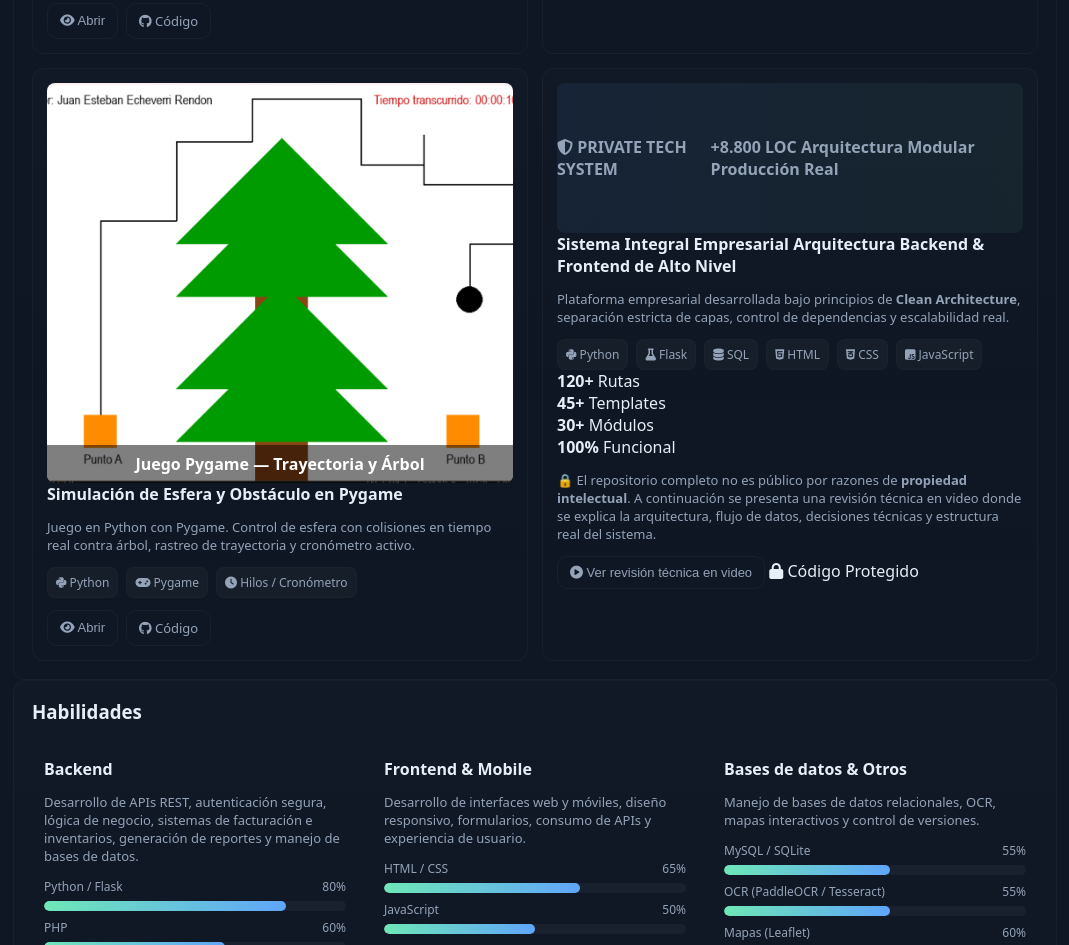
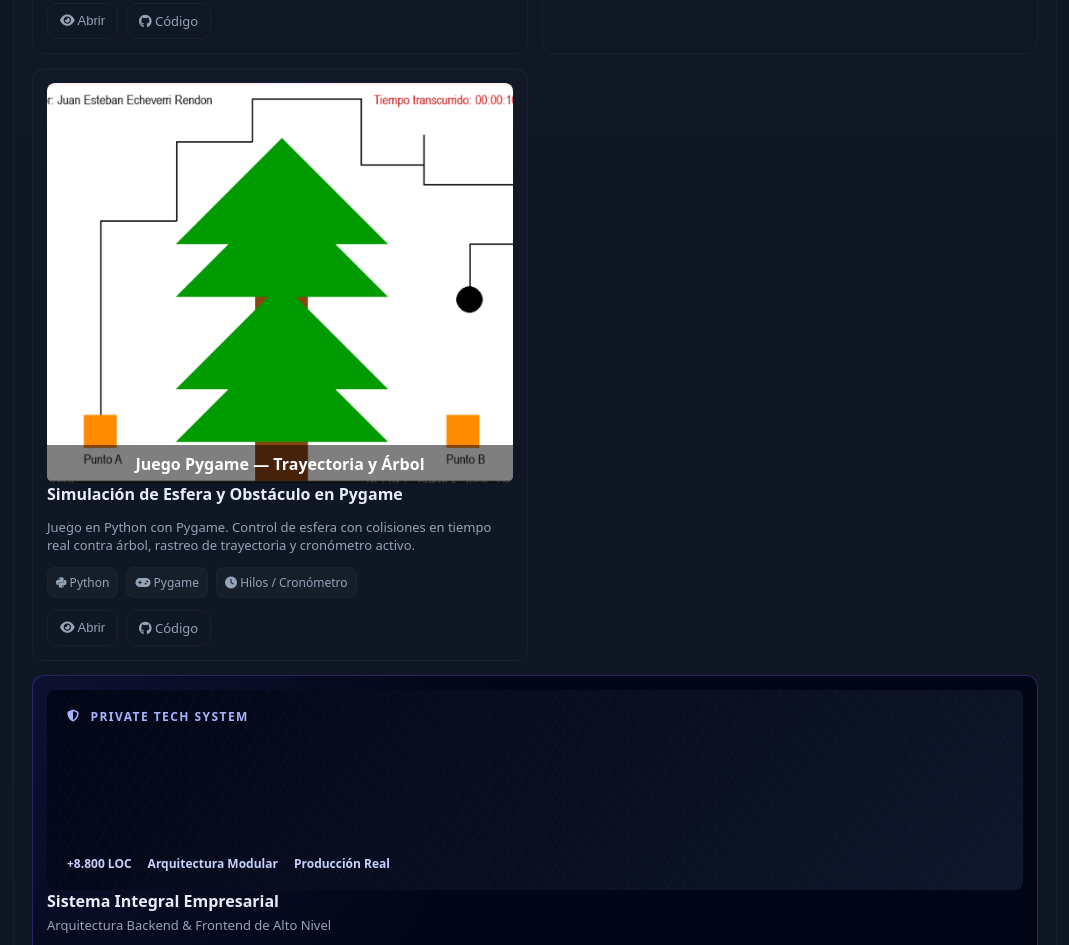
Before and after one commit to Juanito2300/portafolio, a plain HTML site: page index.html in a window 1280 px wide. Shown: the part 1855-2800 px from the top of the page, without its empty margins (105-1174 px from the left). Drawn offline with Linux system fonts and the light colour scheme.

Commit message:
nuevo contenedor

```diff
--- a/index.html
+++ b/index.html
@@ -890,6 +890,129 @@
     0 0 12px rgba(96,165,250,0.45);
 }
 
+.private-project{
+  grid-column: 1 / -1;
+  border: 1px solid rgba(99,102,241,.35);
+  background:
+    radial-gradient(circle at top left, rgba(99,102,241,.12), transparent 40%),
+    linear-gradient(135deg, #020617, #020617);
+  position: relative;
+  overflow: hidden;
+}
+
+.private-thumb{
+  height: 200px;
+  background: linear-gradient(135deg, #020617, #0f172a);
+  position: relative;
+  overflow: hidden;
+}
+
+.private-overlay{
+  position:absolute;
+  inset:0;
+  background:
+    repeating-linear-gradient(
+      120deg,
+      rgba(99,102,241,.05) 0px,
+      rgba(99,102,241,.05) 1px,
+      transparent 1px,
+      transparent 12px
+    );
+}
+
+.private-header{
+  position:absolute;
+  top:18px;
+  left:20px;
+  display:flex;
+  align-items:center;
+  gap:10px;
+  font-weight:600;
+  letter-spacing:.12em;
+  font-size:12px;
+  color:#a5b4fc;
+}
+
+.private-meta{
+  position:absolute;
+  bottom:18px;
+  left:20px;
+  display:flex;
+  gap:16px;
+  font-size:12px;
+  color:#c7d2fe;
+}
+
+.proj-title .subtitle{
+  display:block;
+  font-size:13px;
+  font-weight:400;
+  color:#94a3b8;
+  margin-top:4px;
+}
+
+.emphasis{
+  font-size:14px;
+  line-height:1.7;
+}
+
+.private-stats{
+  display:grid;
+  grid-template-columns: repeat(auto-fit,minmax(120px,1fr));
+  gap:12px;
+  margin:14px 0;
+}
+
+.private-stats div{
+  background: rgba(15,23,42,.6);
+  border:1px solid rgba(99,102,241,.25);
+  border-radius:10px;
+  padding:10px;
+  text-align:center;
+}
+
+.private-stats strong{
+  display:block;
+  font-size:18px;
+  color:#e0e7ff;
+}
+
+.private-stats span{
+  font-size:11px;
+  color:#94a3b8;
+}
+
+.private-actions{
+  display:flex;
+  gap:14px;
+  align-items:center;
+  flex-wrap:wrap;
+}
+
+.secure-flag{
+  font-size:12px;
+  padding:6px 10px;
+  border-radius:999px;
+  background: rgba(239,68,68,.15);
+  color:#fecaca;
+  border:1px solid rgba(239,68,68,.4);
+}
+
+/* Botón con aura */
+.glow{
+  position:relative;
+}
+
+.glow::after{
+  content:'';
+  position:absolute;
+  inset:-2px;
+  background: linear-gradient(90deg,#6366f1,#22d3ee,#6366f1);
+  filter: blur(12px);
+  opacity:.4;
+  z-index:-1;
+  border-radius:inherit;
+}
   </style>
 </head>
 <body>
@@ -1543,6 +1666,27 @@
   <div id="skill-level"></div>
 </div>
 
+<div class="modal-backdrop" id="privateVideoModal">
+  <div class="modal" style="max-width:1100px">
+    <button class="close" onclick="closePrivateVideo()">×</button>
+
+    <h3>Revisión técnica — Sistema Empresarial</h3>
+
+    <p class="small-meta">
+      Explicación completa de arquitectura, estructura real del proyecto,
+      rutas, módulos y flujo de datos. Código no público.
+    </p>
+
+    <video id="privateVideo"
+      controls
+      controlsList="nodownload"
+      preload="metadata"
+      style="width:100%;border-radius:14px;background:#000"
+    >
+      <source src="video/arquitectura-sistema.mp4" type="video/mp4">
+    </video>
+  </div>
+</div>
 
   <script>
   const $ = (s, el=document) => el.querySelector(s);
@@ -1899,6 +2043,32 @@ document.addEventListener('DOMContentLoaded', () => {
     index = (index + 1) % pills.length;
   }
 
+function openPrivateVideo(){
+  const modal = document.getElementById('privateVideoModal');
+  modal.style.display = 'flex';
+  document.body.style.overflow = 'hidden';
+}
+
+function closePrivateVideo(){
+  const modal = document.getElementById('privateVideoModal');
+  const video = document.getElementById('privateVideo');
+  video.pause();
+  video.currentTime = 0;
+  modal.style.display = 'none';
+  document.body.style.overflow = '';
+}
+
+document.addEventListener('keydown', e => {
+  if(e.key === 'Escape') closePrivateVideo();
+});
+
+document.getElementById('privateVideoModal')
+  .addEventListener('click', e => {
+    if(e.target.id === 'privateVideoModal'){
+      closePrivateVideo();
+    }
+  });
+
   function start() {
     if (interval) return;
 
```
